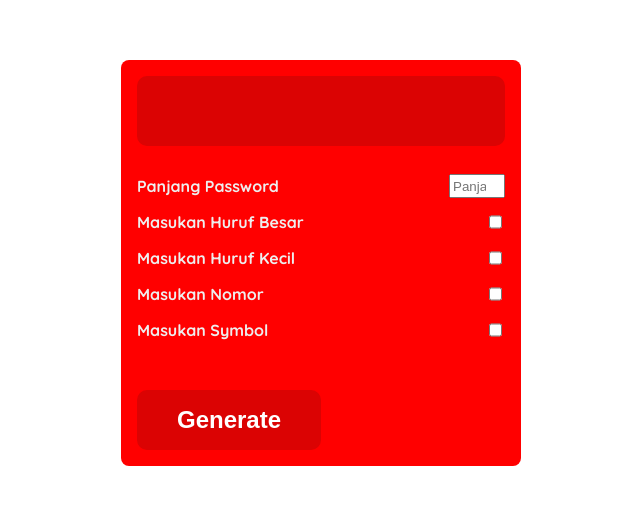
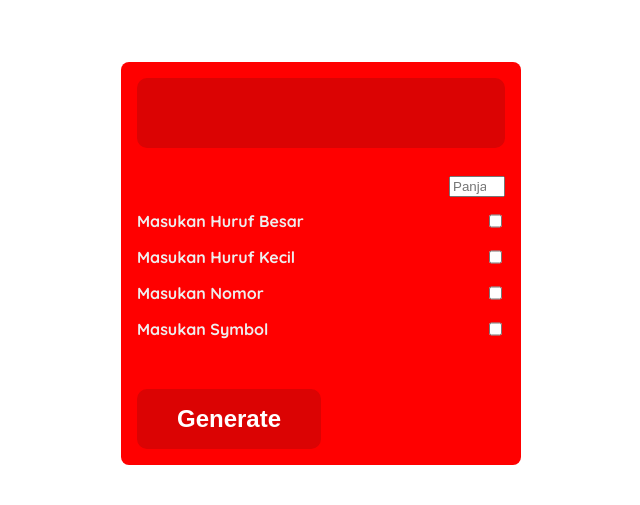
Before and after one commit to SazumiVicky/sazumipass, a plain HTML site: page index.html in a window 1280 px wide. Shown: the part 137-642 px from the top of the page, without its empty margins (319-959 px from the left). Drawn offline with Linux system fonts and the light colour scheme.

Commit message:
Update index.html

```diff
--- a/index.html
+++ b/index.html
@@ -21,7 +21,7 @@
     </div>
     <div class="sazumibod">
       <div class="sazumiform">
-        <lable for="length">Panjang Password</lable>
+        <lable for="length"></lable>
         <input id="sazumi05" type="number" placeholder="Panjang Password" min="8" max="30">
       </div>
       <div class="sazumiform">
```
